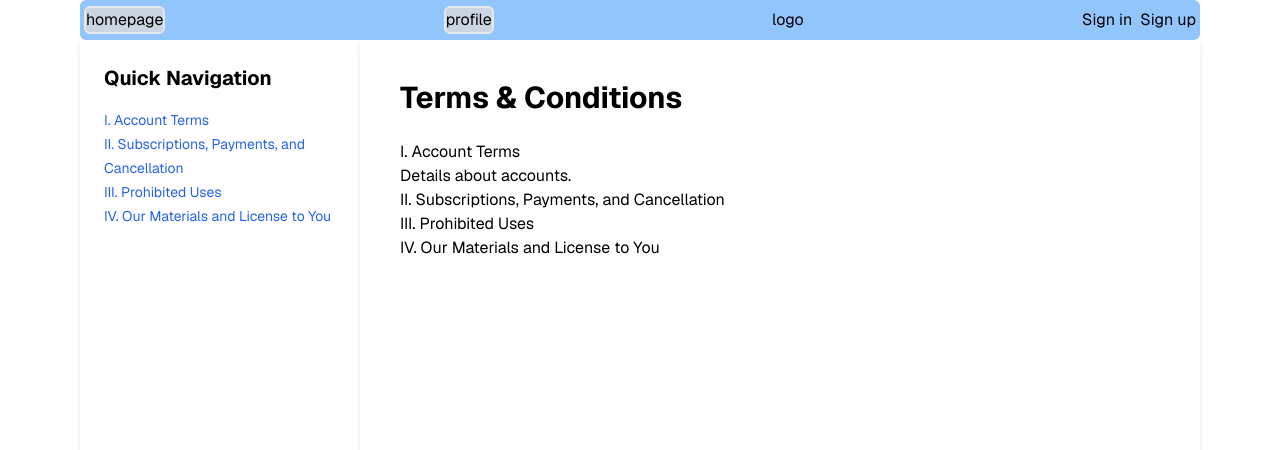
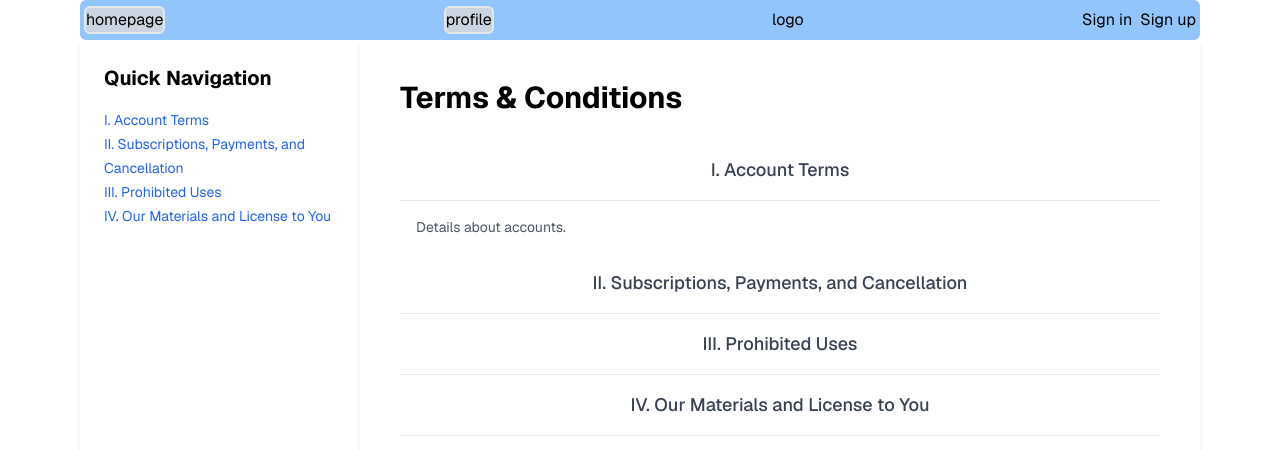
Before and after one commit to MohammedG91/week-12-assignment, a Next.js app: page /terms in a window 1280 px wide. Both pictures are taken after a click on the button "I. Account Terms". Shown: the top 450 px of the page. Built offline with nearby package versions, Linux system fonts and the light colour scheme; no server answers.

Commit message:
improved layout with basic styling for accordion and sidebar

```diff
--- a/src/app/terms/page.js
+++ b/src/app/terms/page.js
@@ -44,7 +44,7 @@ export default function TermsPage() {
                     e.preventDefault();
                     setOpenItem(section.id);
                   }}
-                  className="text-blue-600 text-sm"
+                  className="text-blue-600 text-sm hover:underline"
                 >
                   {section.title}
                 </a>
@@ -67,9 +67,13 @@ export default function TermsPage() {
           {sections.map((item) => (
             <Accordion.Item key={item.id} value={item.id}>
               <Accordion.Header>
-                <Accordion.Trigger>{item.title}</Accordion.Trigger>
+                <Accordion.Trigger className="w-full text-lg font-medium text-gray-700 p-4 border-b border-gray-200 hover:bg-gray-50">
+                  {item.title}
+                </Accordion.Trigger>
               </Accordion.Header>
-              <Accordion.Content>{item.content}</Accordion.Content>
+              <Accordion.Content className="p-4 text-sm text-gray-600">
+                {item.content}
+              </Accordion.Content>
             </Accordion.Item>
           ))}
         </Accordion.Root>
```
